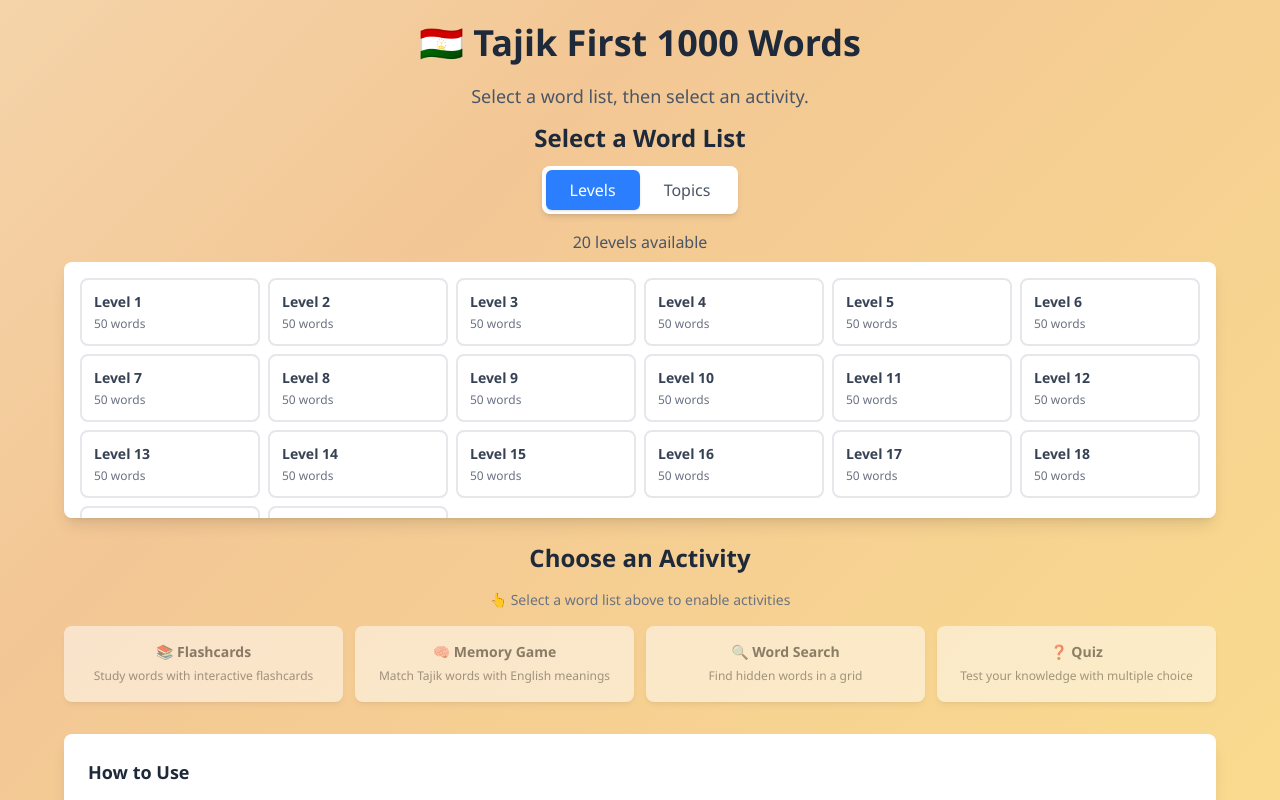
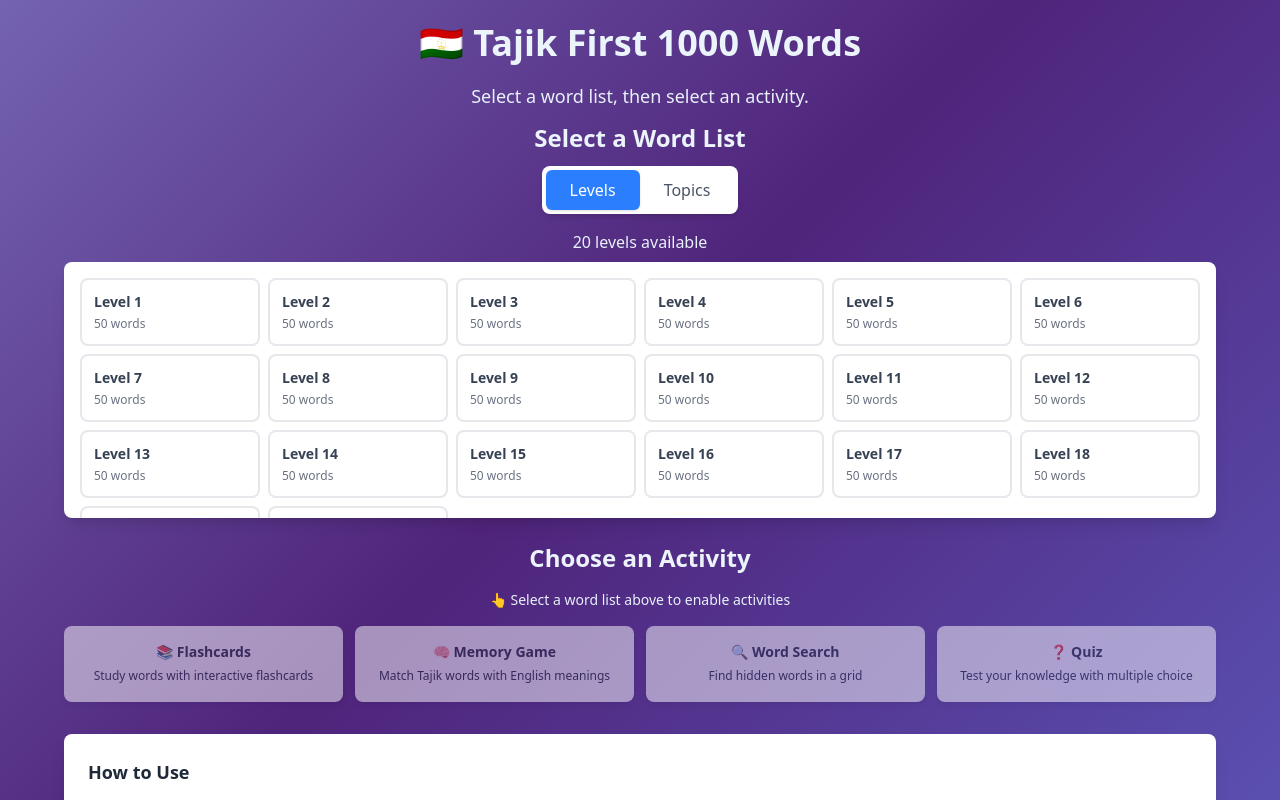
Before and after one commit to haagamble/tajik-first-1000, a Next.js app: page / in a window 1280 px wide. Shown: the top 800 px of the page. Built offline with nearby package versions, Linux system fonts and the light colour scheme.

Commit message:
Change to dark colour scheme

```diff
--- a/src/app/flashcards/[wordListId]/page.tsx
+++ b/src/app/flashcards/[wordListId]/page.tsx
@@ -19,7 +19,7 @@ export default async function FlashcardsPage({ params }: { params: Promise<{ wor
         return (
             <div className="gradient-bg p-4">
                 <div className="max-w-2xl mx-auto text-center">
-                    <h1 className="text-2xl font-bold text-gray-800 mb-4">Word List Not Found</h1>
+                    <h1 className="text-2xl font-bold mb-4">Word List Not Found</h1>
                     <Link href="/" className="text-blue-600 hover:underline">
                         ← Back to Home
                     </Link>
--- a/src/app/globals.css
+++ b/src/app/globals.css
@@ -1,51 +1,44 @@
 @import "tailwindcss";
 
-:root {
-  --background: #ffffff;
-  --foreground: #171717;
+
+
+/* Custom heading colors */
+h1,
+h2,
+h3,
+h4,
+h5,
+h6 {
+  color: #ebf3fb
 }
 
-@theme inline {
-  --color-background: var(--background);
-  --color-foreground: var(--foreground);
-  --font-sans: var(--font-geist-sans);
-  --font-mono: var(--font-geist-mono);
-}
-
-@media (prefers-color-scheme: dark) {
-  :root {
-    --background: #0a0a0a;
-    --foreground: #ededed;
-  }
-}
-
-body {
-  background: var(--background);
-  color: var(--foreground);
-  font-family: 'Segoe UI', 'Roboto', 'Noto Sans', 'Liberation Sans', 'DejaVu Sans', 'Arial Unicode MS', Arial, sans-serif;
+p {
+  color: #e7f1fa
 }
 
 /* Gradient background classes */
 /* Current background should be named gradient-bg. Others are alternatives. */
 /* Trendy slightly animated gradient backgrounds */
-.gradient-bg-animated1 {
+/* background blue-purple */
+.gradient-bg {
   background: linear-gradient(135deg,
-      #667eea 0%,
-      #764ba2 50%,
+      #a1b0f4 0%,
+      #4f247b 50%,
       #667eea 100%);
   background-size: 200% 200%;
   animation: gradientShift 20s ease-in-out infinite;
   min-height: 100vh;
 }
 
-/* Testing higher contrast. Original: #fef3c7 0%, #fed7aa 50%, #fde68a 100% */
-.gradient-bg {
+/* Testing higher contra. Original: #fef3c7 0%, #fed7aa 50%, #fde68a 100% */
+/* background sunset */
+.gradient-bg-sunset {
   background: linear-gradient(135deg,
       #f9f2d9 0%,
-      #f3c795 50%,
+      #efba7d 50%,
       #fde68a 100%);
   background-size: 200% 200%;
-  animation: gradientShift 15s ease-in-out infinite;
+  animation: gradientShift 5s ease-in-out infinite;
   min-height: 100vh;
 }
 
--- a/src/app/memory/[wordListId]/MemoryGame.tsx
+++ b/src/app/memory/[wordListId]/MemoryGame.tsx
@@ -138,7 +138,7 @@ export default function MemoryGame({ wordList }: MemoryGameProps) {
         return (
             <div className="gradient-bg p-4">
                 <div className="max-w-2xl mx-auto text-center">
-                    <h1 className="text-xl sm:text-2xl font-bold text-gray-800 mb-4">Loading...</h1>
+                    <h1 className="text-xl sm:text-2xl font-bold mb-4">Loading...</h1>
                 </div>
             </div>
         );
@@ -148,9 +148,9 @@ export default function MemoryGame({ wordList }: MemoryGameProps) {
         <div className="gradient-bg p-4">
             <div className="max-w-4xl mx-auto">
                 <div className="text-center mb-6">
-                    <h1 className="text-3xl font-bold text-gray-800 mb-2">🧠 Memory Game</h1>
+                    <h1 className="text-3xl font-bold mb-2">🧠 Memory Game</h1>
                     {/* <h2 className="text-xl text-gray-600 mb-4">{wordList.name}</h2> */}
-                    <Link href="/" className="text-blue-600 hover:underline text-sm">
+                    <Link href="/" className="text-blue-100 hover:underline text-sm">
                         ← Back to Home
                     </Link>
                 </div>
@@ -176,8 +176,8 @@ export default function MemoryGame({ wordList }: MemoryGameProps) {
 
                 {isGameComplete && (
                     <div className="bg-green-100 border border-green-400 text-green-700 px-4 py-3 rounded-lg mb-6 text-center">
-                        <h3 className="text-xl font-bold mb-2">🎉 Congratulations!</h3>
-                        <p>You completed the game in {moves} moves!</p>
+                        <h3 className="!text-gray-800 text-xl font-bold mb-2">🎉 Congratulations!</h3>
+                        <p className="!text-gray-800">You completed the game in {moves} moves!</p>
                     </div>
                 )}
 
--- a/src/app/memory/[wordListId]/page.tsx
+++ b/src/app/memory/[wordListId]/page.tsx
@@ -19,7 +19,7 @@ export default async function MemoryGamePage({ params }: { params: Promise<{ wor
         return (
             <div className="gradient-bg p-4">
                 <div className="max-w-2xl mx-auto text-center">
-                    <h1 className="text-2xl font-bold text-gray-800 mb-4">Word List Not Found</h1>
+                    <h1 className="text-2xl font-bold mb-4">Word List Not Found</h1>
                     <Link href="/" className="text-blue-600 hover:underline">
                         ← Back to Home
                     </Link>
--- a/src/app/page.tsx
+++ b/src/app/page.tsx
@@ -50,17 +50,17 @@ export default function HomePage() {
       <div className="max-w-6xl mx-auto">
         {/* Header */}
         <div className="text-center mb-3">
-          <h1 className="font-bold text-gray-800 mb-3 whitespace-nowrap" style={{ fontSize: 'clamp(1.25rem, 5vw, 2.25rem)' }}>
+          <h1 className="font-bold mb-3 whitespace-nowrap" style={{ fontSize: 'clamp(1.25rem, 5vw, 2.25rem)' }}>
             🇹🇯 Tajik First 1000 Words
           </h1>
-          <p className="text-lg text-gray-600 max-w-2xl mx-auto">
+          <p className="text-lg max-w-2xl mx-auto">
             Select a word list, then select an activity.
           </p>
         </div>
 
         {/* Word List Selection */}
         <div className="mb-6">
-          <h2 className="text-2xl font-bold text-gray-800 mb-2 sm:mb-3 text-center">
+          <h2 className="text-2xl font-bold mb-2 sm:mb-3 text-center">
             Select a Word List
           </h2>
 
@@ -113,7 +113,7 @@ export default function HomePage() {
           </div> */}
 
           {/* Selected count display */}
-          <p className="text-center text-gray-600 mb-2">
+          <p className="text-center mb-2">
             {filteredWordLists.length} {activeTab === 'levels' ? 'levels' : 'topics'} available
             {selectedWordList && (
               <span className="text-blue-600 font-medium">
@@ -148,11 +148,11 @@ export default function HomePage() {
 
         {/* Activities */}
         <div className="mb-8">
-          <h2 className="text-2xl font-bold text-gray-800 mb-4 text-center">
+          <h2 className="text-2xl font-bold mb-4 text-center">
             Choose an Activity
           </h2>
           {!selectedWordList && (
-            <p className="text-center text-gray-500 mb-4 text-sm">
+            <p className="text-center mb-4 text-sm">
               👆 Select a word list above to enable activities
             </p>
           )}
@@ -171,10 +171,10 @@ export default function HomePage() {
                   }
                 }}
               >
-                <h3 className="text-sm font-semibold text-gray-800 mb-1">
+                <h3 className="!text-gray-800 text-sm font-semibold mb-1">
                   {activity.name}
                 </h3>
-                <p className="text-xs text-gray-600 leading-relaxed">{activity.description}</p>
+                <p className="!text-gray-800 text-xs leading-relaxed">{activity.description}</p>
               </Link>
             ))}
           </div>
@@ -182,8 +182,8 @@ export default function HomePage() {
 
         {/* Instructions */}
         <div className="bg-white rounded-lg shadow-lg p-6">
-          <h3 className="text-lg font-semibold text-gray-800 mb-3">How to Use</h3>
-          <ol className="list-decimal list-inside space-y-2 text-gray-600">
+          <h3 className="!text-gray-800 text-lg font-semibold mb-3">How to Use</h3>
+          <ol className="list-decimal list-inside space-y-2">
             <li>Select a word list from the options above. Both the topics option and the levels option contain all 1000 words.</li>
             <li>Choose an activity to practice with those words</li>
             <li>Each activity will randomly select words from your chosen list</li>
--- a/src/app/quiz/[wordListId]/page.tsx
+++ b/src/app/quiz/[wordListId]/page.tsx
@@ -19,7 +19,7 @@ export default async function QuizPage({ params }: { params: Promise<{ wordListI
         return (
             <div className="gradient-bg p-4">
                 <div className="max-w-2xl mx-auto text-center">
-                    <h1 className="text-2xl font-bold text-gray-800 mb-4">Word List Not Found</h1>
+                    <h1 className="text-2xl font-bold mb-4">Word List Not Found</h1>
                     <Link href="/" className="text-blue-600 hover:underline">
                         ← Back to Home
                     </Link>
--- a/src/app/wordsearch/[wordListId]/page.tsx
+++ b/src/app/wordsearch/[wordListId]/page.tsx
@@ -19,7 +19,7 @@ export default async function WordSearchPage({ params }: { params: Promise<{ wor
         return (
             <div className="gradient-bg p-4">
                 <div className="max-w-2xl mx-auto text-center">
-                    <h1 className="text-2xl font-bold text-gray-800 mb-4">Word List Not Found</h1>
+                    <h1 className="text-2xl font-bold mb-4">Word List Not Found</h1>
                     <Link href="/" className="text-blue-600 hover:underline">
                         ← Back to Home
                     </Link>
```
Also changed, not shown: src/app/flashcards/[wordListId]/FlashcardsGame.tsx (+16 -16 lines), src/app/quiz/[wordListId]/QuizGame.tsx (+9 -9 lines), src/app/wordsearch/[wordListId]/WordSearchGame.tsx (+5 -5 lines).
